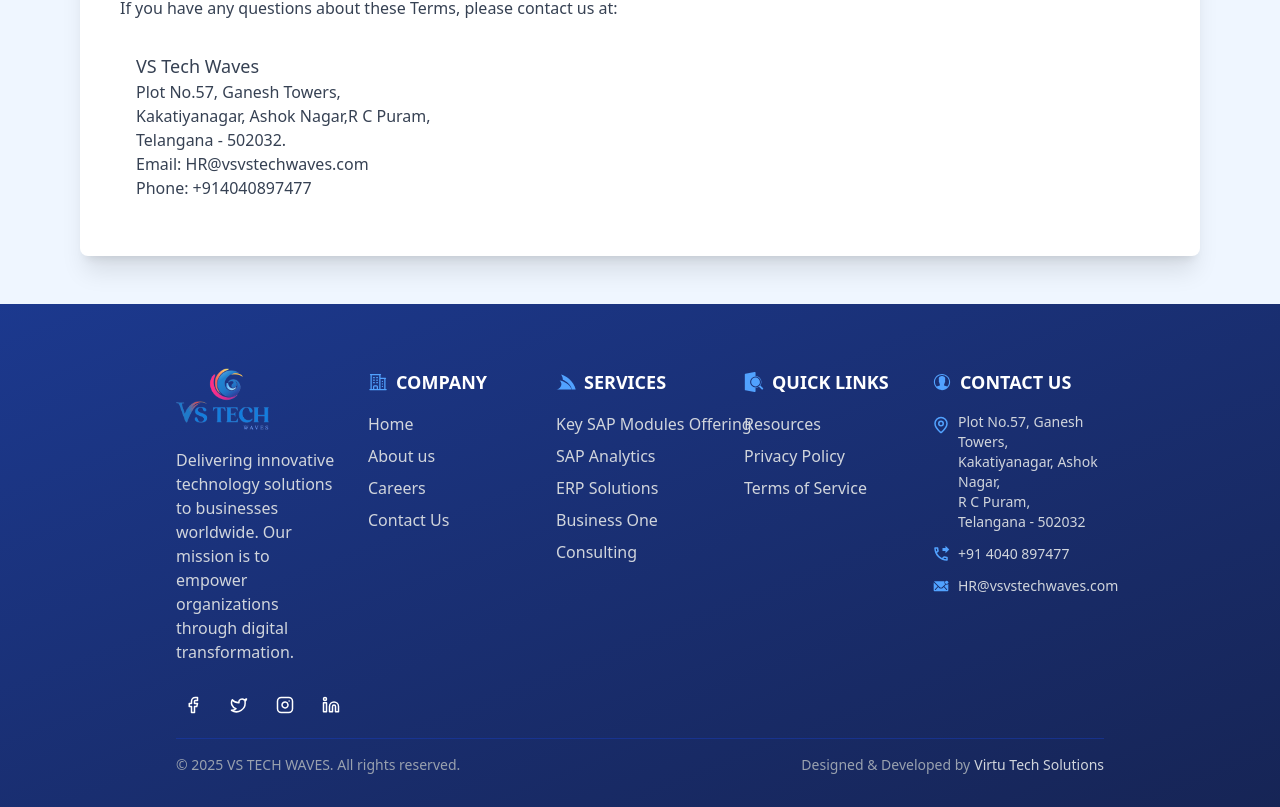
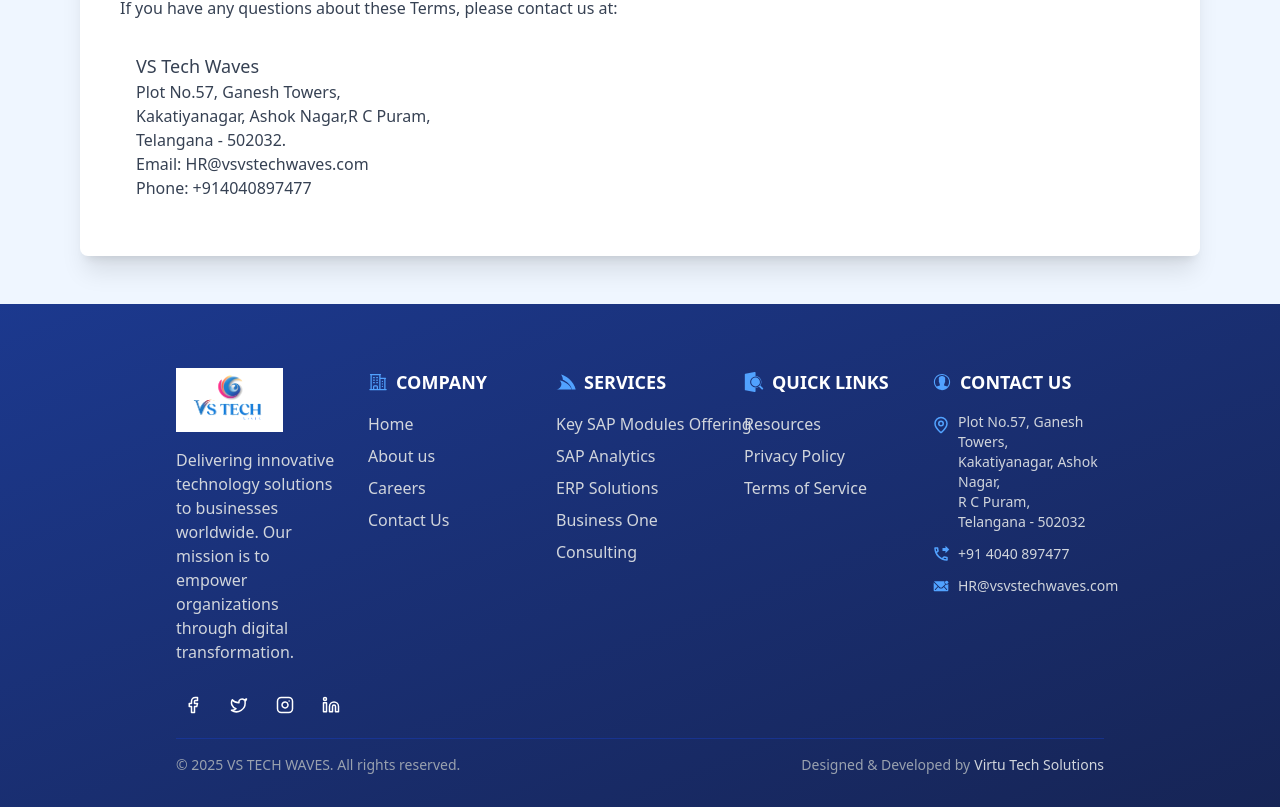
Before and after one commit to RakeshAnarajula/vsvs, a React (Vite) app: page /Termsofservices in a window 1280 px wide. Shown: the part 3216-4023 px from the top of the page. Built offline with nearby package versions, Linux system fonts and the light colour scheme.

Commit message:
updated code

```diff
--- a/src/components/Footer.jsx
+++ b/src/components/Footer.jsx
@@ -51,7 +51,7 @@ const Footer = () => {
           <div className="lg:col-span-1">
             <Link to="/" className="block mb-4">
               <img
-                src="/Final-VS-logo-index-Photoroom.png"
+                src="/Final-VS-logo-index.jpg"
                 alt="VSVS Logo"
                 className="h-16 w-auto mb-4 brightness-110"
               />
```
Also changed, not shown: public/vsvs logo.jpg (deleted).
